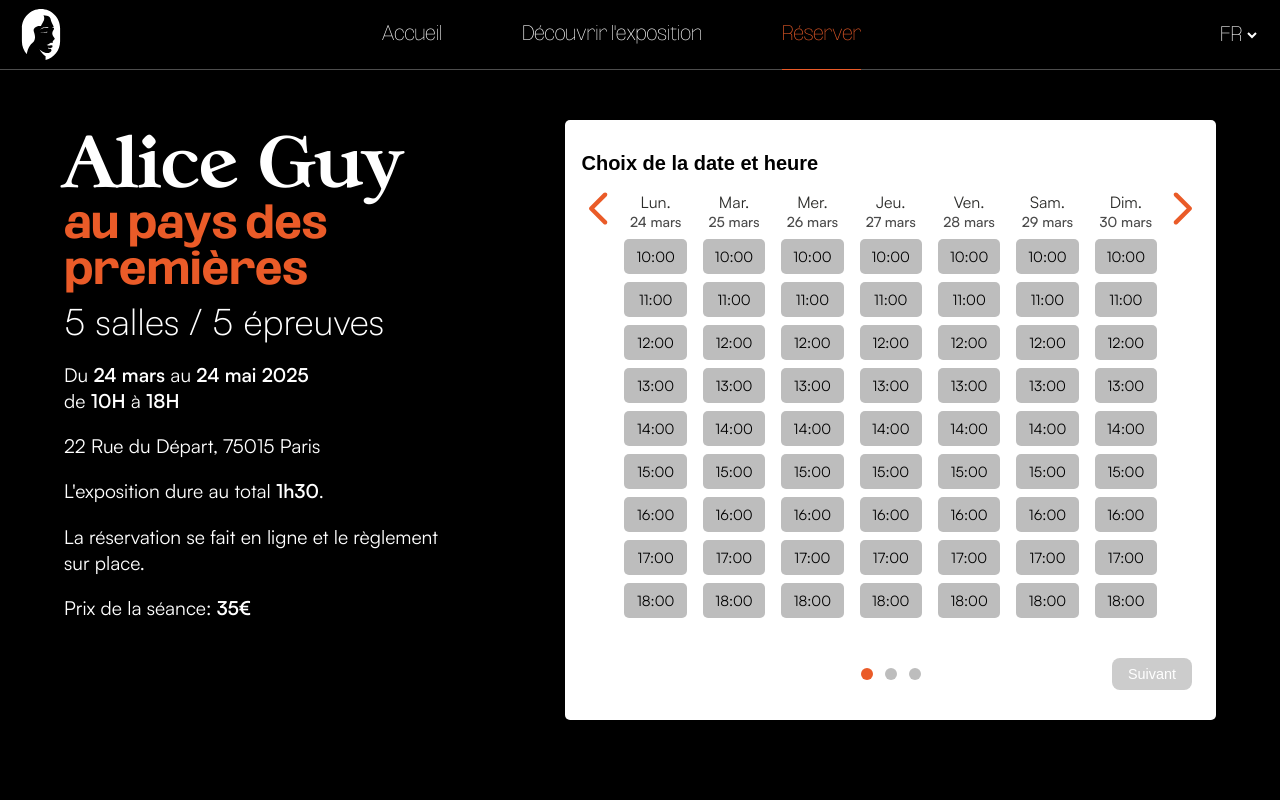
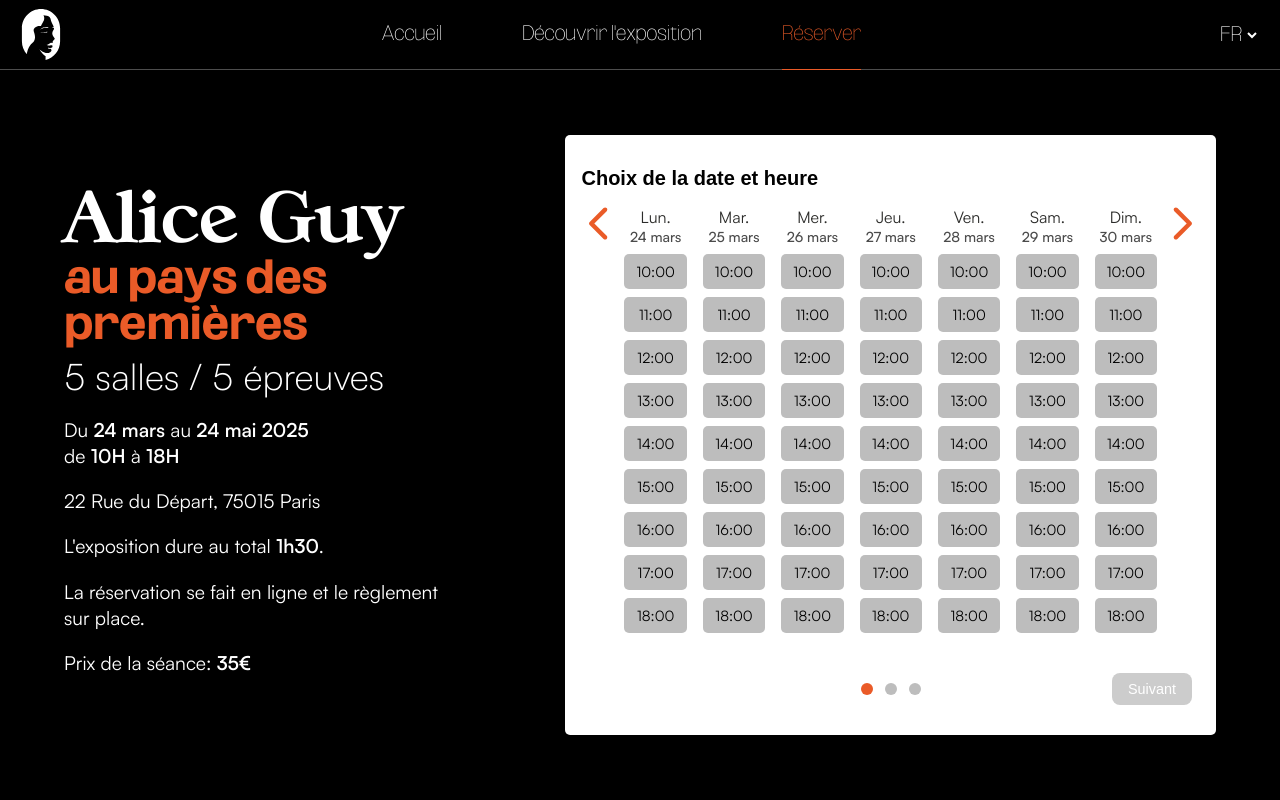
Before and after one commit to EliasZerar/alice_guy_expo, a PHP site: page /reserve.html in a window 1280 px wide. Run offline with PHP 8.4, Linux system fonts and the light colour scheme.

Commit message:
Adapted reservation page for taller screen

```diff
--- a/css/_base.scss
+++ b/css/_base.scss
@@ -12,11 +12,15 @@
 
 body {
     background-color: black;
-    margin: 0;
-    height: 100%;
     font-family: 'Satoshi', sans-serif;
     color: $secondary-color;
 }
+
+html, body {
+    height: 100%;
+    margin: 0;
+    padding: 0;
+  }
 
 /* title */
 .title {
--- a/css/pages/reserve.scss
+++ b/css/pages/reserve.scss
@@ -562,12 +562,16 @@
     }
 
     .reservation-container {
-      margin-top: 50px;
+      margin: 0 auto;
+      height: 100%;
+      max-height: 100vh;
       flex-direction: row;
       justify-content: space-around;
+      align-items: center;
     }
 
     .reservation-info-container {
+      height: fit-content;
 
       .title-1 {
         font-size: 4.4rem;
--- a/css/styles.css
+++ b/css/styles.css
@@ -1,4 +1,3 @@
-@charset "UTF-8";
 /* Casablanca */
 @font-face {
   font-family: "Casablanca Serial";
@@ -263,14 +262,14 @@ header {
   .menu a.active {
     position: relative;
     color: #EA5B28;
-    text-decoration: none; /* Retirer l'underline CSS par défaut */
+    text-decoration: none;
   }
   .menu a.active::after {
     content: "";
     position: absolute;
     left: 0;
     right: 0;
-    bottom: -25px; /* Déplacez l'underline plus bas sans affecter le lien */
+    bottom: -25px;
     height: 1px;
     width: 100%;
     background-color: #EA5B28;
@@ -290,10 +289,14 @@ header {
 
 body {
   background-color: black;
-  margin: 0;
-  height: 100%;
   font-family: "Satoshi", sans-serif;
   color: #FFF;
+}
+
+html, body {
+  height: 100%;
+  margin: 0;
+  padding: 0;
 }
 
 /* title */
@@ -539,7 +542,7 @@ body {
     width: 100px;
   }
   .slider {
-    width: 450px; /* Utilise toute la largeur disponible */
+    width: 450px;
     padding-top: 0;
   }
   .slide-track {
@@ -552,7 +555,7 @@ body {
 @media (max-width: 700px) {
   .slider {
     margin-top: 70px;
-    width: 300px; /* Utilise toute la largeur disponible */
+    width: 300px;
     padding-top: 0;
   }
 }
@@ -563,7 +566,7 @@ body {
   .slider {
     margin: 0;
     margin-top: 70px;
-    width: 100%; /* Utilise toute la largeur disponible */
+    width: 100%;
   }
   .slide-track {
     width: 400px;
@@ -586,7 +589,7 @@ body {
 
 @media (max-width: 768px) {
   .home {
-    flex-direction: column; /* basculer en mode colonne pour empiler verticalement */
+    flex-direction: column;
   }
 }
 .five {
@@ -1192,9 +1195,14 @@ body {
     text-align: center;
   }
   .reservation-container {
-    margin-top: 50px;
+    margin: 0 auto;
+    height: 100%;
     flex-direction: row;
     justify-content: space-around;
+    align-items: center;
+  }
+  .reservation-info-container {
+    height: fit-content;
   }
   .reservation-info-container .title-1 {
     font-size: 4.4rem;
```
Also changed, not shown: 1 other file.
